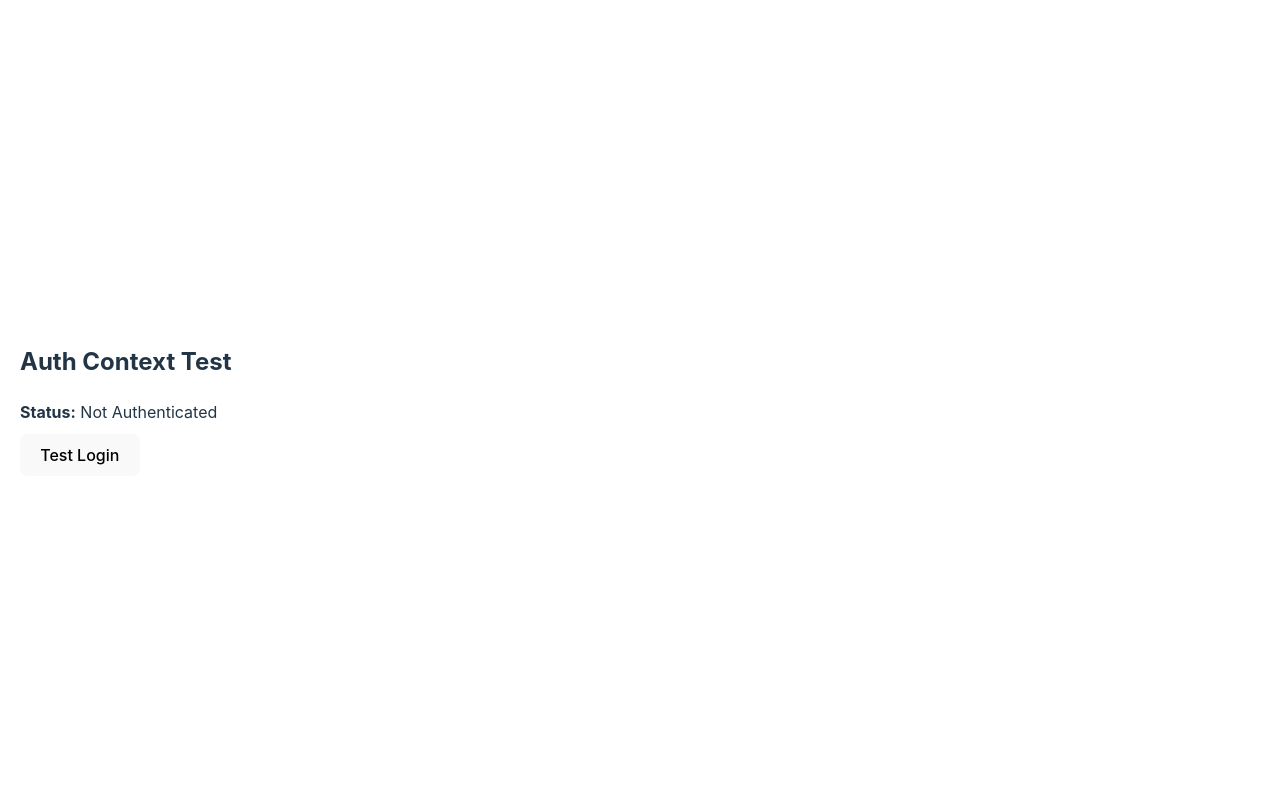
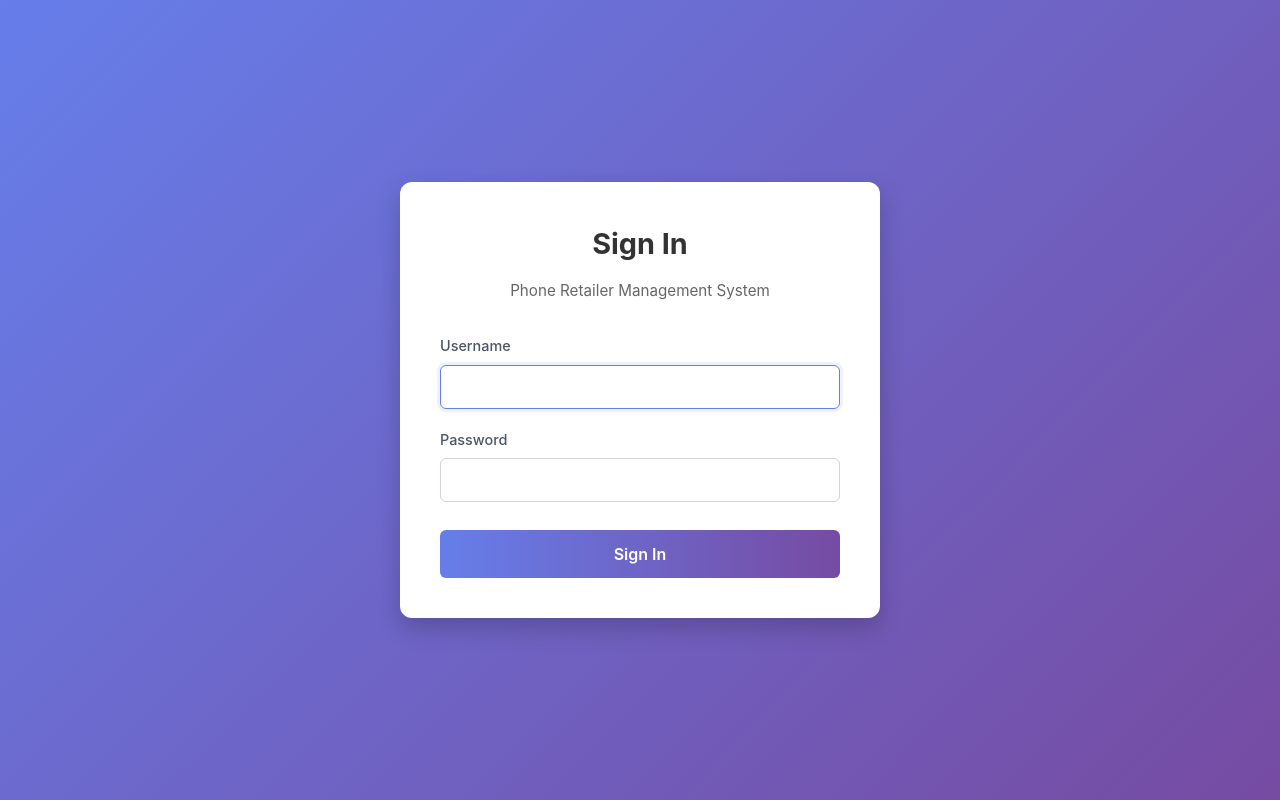
Before and after one commit to techabdu/store, a React app in the folder frontend/: page /login in a window 1280 px wide. Built offline with nearby package versions, Linux system fonts and the light colour scheme; no server answers; the HTML template or start-up script is replaced by a standard one.

Commit message:
Stage 6: Login page component with form and error handling

```diff
--- a/frontend/src/App.jsx
+++ b/frontend/src/App.jsx
@@ -1,51 +1,18 @@
-import { useEffect } from 'react';
-import { AuthProvider, useAuth } from './context/AuthContext';
+import { AuthProvider } from './context/AuthContext';
+import Login from './components/Login';
+import { BrowserRouter, Routes, Route, Navigate } from 'react-router-dom';
 import './index.css';
-
-const TestAuth = () => {
-    const { user, isAuthenticated, isLoading, login, logout } = useAuth();
-
-    const handleLogin = async () => {
-        console.log('Attempting login...');
-        const result = await login('it support', 'superadmin123');
-        console.log('Login result:', result);
-    };
-
-    const handleLogout = async () => {
-        console.log('Attempting logout...');
-        await logout();
-        console.log('Logged out');
-    };
-
-    if (isLoading) return <div>Loading session...</div>;
-
-    return (
-        <div style={{ padding: '20px' }}>
-            <h2>Auth Context Test</h2>
-            <div style={{ marginBottom: '10px' }}>
-                <strong>Status:</strong> {isAuthenticated ? 'Authenticated' : 'Not Authenticated'}
-            </div>
-            {user && (
-                <div style={{ marginBottom: '10px' }}>
-                    <strong>User:</strong> {user.username} ({user.role})
-                </div>
-            )}
-            <div style={{ display: 'flex', gap: '10px' }}>
-                {!isAuthenticated ? (
-                    <button onClick={handleLogin}>Test Login</button>
-                ) : (
-                    <button onClick={handleLogout}>Test Logout</button>
-                )}
-            </div>
-        </div>
-    );
-};
 
 function App() {
     return (
-        <AuthProvider>
-            <TestAuth />
-        </AuthProvider>
+        <BrowserRouter>
+            <AuthProvider>
+                <Routes>
+                    <Route path="/login" element={<Login />} />
+                    <Route path="/" element={<Navigate to="/login" replace />} />
+                </Routes>
+            </AuthProvider>
+        </BrowserRouter>
     );
 }
 
--- /dev/null
+++ b/frontend/src/components/Login.jsx
@@ -0,0 +1,92 @@
+import { useState, useEffect } from 'react';
+import { useNavigate } from 'react-router-dom';
+import { useAuth } from '../context/AuthContext';
+import '../styles/login.css';
+
+const Login = () => {
+    const [username, setUsername] = useState('');
+    const [password, setPassword] = useState('');
+    const [error, setError] = useState('');
+    const [isSubmitting, setIsSubmitting] = useState(false);
+
+    const { login, isAuthenticated, getDashboardRoute } = useAuth();
+    const navigate = useNavigate();
+
+    useEffect(() => {
+        if (isAuthenticated) {
+            navigate(getDashboardRoute(), { replace: true });
+        }
+    }, [isAuthenticated, navigate, getDashboardRoute]);
+
+    const handleSubmit = async (e) => {
+        e.preventDefault();
+        if (!username || !password) {
+            setError('Please enter both username and password');
+            return;
+        }
+
+        setError('');
+        setIsSubmitting(true);
+
+        try {
+            const result = await login(username, password);
+            if (!result.success) {
+                setError(result.error || 'Login failed');
+            }
+        } catch (err) {
+            setError('An unexpected error occurred');
+        } finally {
+            setIsSubmitting(false);
+        }
+    };
+
+    return (
+        <div className="login-container">
+            <div className="login-card">
+                <h2>Sign In</h2>
+                <p className="login-subtitle">Phone Retailer Management System</p>
+
+                {error && <div className="error-message">{error}</div>}
+
+                <form onSubmit={handleSubmit}>
+                    <div className="form-group">
+                        <label htmlFor="username">Username</label>
+                        <input
+                            type="text"
+                            id="username"
+                            value={username}
+                            onChange={(e) => {
+                                setUsername(e.target.value);
+                                setError('');
+                            }}
+                            disabled={isSubmitting}
+                            autoFocus
+                            autoComplete="username"
+                        />
+                    </div>
+
+                    <div className="form-group">
+                        <label htmlFor="password">Password</label>
+                        <input
+                            type="password"
+                            id="password"
+                            value={password}
+                            onChange={(e) => {
+                                setPassword(e.target.value);
+                                setError('');
+                            }}
+                            disabled={isSubmitting}
+                            autoComplete="current-password"
+                        />
+                    </div>
+
+                    <button type="submit" disabled={isSubmitting} className="login-button">
+                        {isSubmitting ? 'Signing in...' : 'Sign In'}
+                    </button>
+                </form>
+            </div>
+        </div>
+    );
+};
+
+export default Login;
--- /dev/null
+++ b/frontend/src/styles/login.css
@@ -0,0 +1,111 @@
+.login-container {
+    display: flex;
+    justify-content: center;
+    align-items: center;
+    min-height: 100vh;
+    width: 100vw;
+    background: linear-gradient(135deg, #667eea 0%, #764ba2 100%);
+}
+
+.login-card {
+    background: white;
+    padding: 2.5rem;
+    border-radius: 12px;
+    box-shadow: 0 10px 25px rgba(0, 0, 0, 0.2);
+    width: 100%;
+    max-width: 400px;
+    text-align: center;
+}
+
+.login-card h2 {
+    margin: 0 0 0.5rem 0;
+    color: #333;
+    font-size: 1.8rem;
+}
+
+.login-subtitle {
+    color: #666;
+    margin-bottom: 2rem;
+    font-size: 0.95rem;
+}
+
+.error-message {
+    background-color: #fee2e2;
+    color: #dc2626;
+    padding: 0.75rem;
+    border-radius: 6px;
+    margin-bottom: 1.5rem;
+    font-size: 0.9rem;
+    border: 1px solid #fecaca;
+}
+
+.form-group {
+    margin-bottom: 1.25rem;
+    text-align: left;
+}
+
+.form-group label {
+    display: block;
+    margin-bottom: 0.5rem;
+    color: #4b5563;
+    font-size: 0.9rem;
+    font-weight: 500;
+}
+
+.form-group input {
+    width: 100%;
+    padding: 0.75rem;
+    border: 1px solid #d1d5db;
+    border-radius: 6px;
+    font-size: 1rem;
+    transition: border-color 0.2s, box-shadow 0.2s;
+    box-sizing: border-box;
+    /* Ensure padding doesn't affect width */
+}
+
+.form-group input:focus {
+    outline: none;
+    border-color: #667eea;
+    box-shadow: 0 0 0 3px rgba(102, 126, 234, 0.1);
+}
+
+.form-group input:disabled {
+    background-color: #f3f4f6;
+    cursor: not-allowed;
+}
+
+.login-button {
+    width: 100%;
+    padding: 0.875rem;
+    background: linear-gradient(to right, #667eea, #764ba2);
+    color: white;
+    border: none;
+    border-radius: 6px;
+    font-size: 1rem;
+    font-weight: 600;
+    cursor: pointer;
+    transition: opacity 0.2s, transform 0.1s;
+    margin-top: 0.5rem;
+}
+
+.login-button:hover {
+    opacity: 0.95;
+    border-color: transparent;
+    /* Override global button hover */
+}
+
+.login-button:active {
+    transform: translateY(1px);
+}
+
+.login-button:disabled {
+    opacity: 0.7;
+    cursor: not-allowed;
+}
+
+@media (max-width: 480px) {
+    .login-card {
+        margin: 1rem;
+        padding: 2rem;
+    }
+}
```
